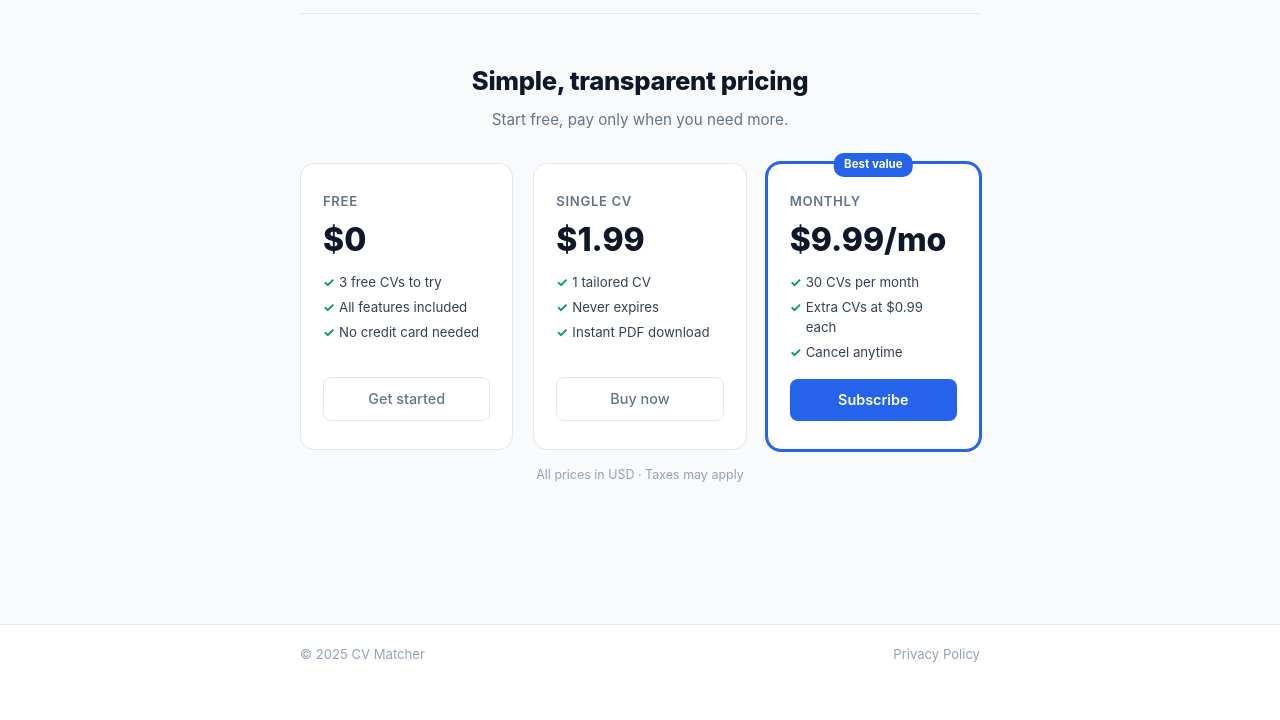
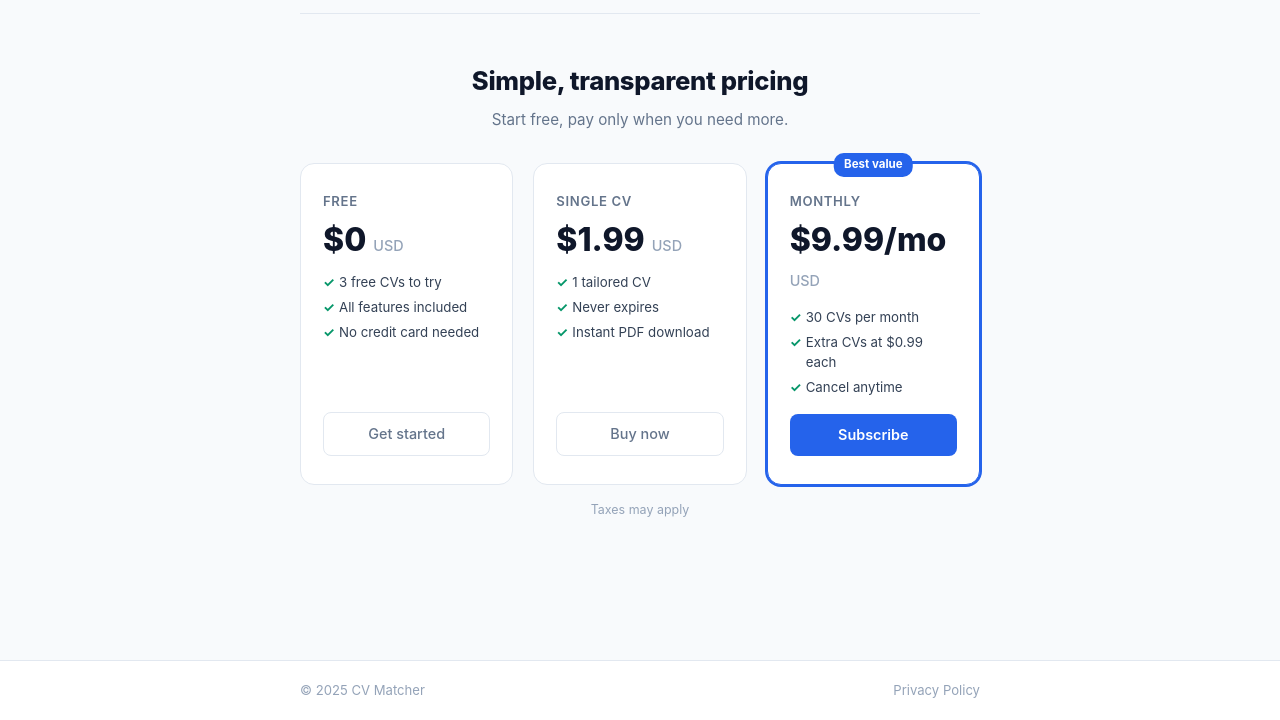
Before and after one commit to edreirobles/claude, a FastAPI app: page / in a window 1280 px wide. Shown: the part 1119-1839 px from the top of the page. Before the commit the page ends 1781 px from the top, so only its background shows below. Run offline with FastAPI, Linux system fonts and the light colour scheme; some libraries are stand-ins or nearby versions.

Commit message:
fix: mostrar USD en cada cajita de pricing
https://claude.ai/code/session_013LS4eFr35FMP8NhdbwKEgo

```diff
--- a/cv-matcher/templates/index.html
+++ b/cv-matcher/templates/index.html
@@ -177,7 +177,7 @@
           <!-- Free -->
           <div class="pricing-card-home">
             <div class="pricing-label" data-i18n="plan_free_label"></div>
-            <div class="pricing-amount-home">$0</div>
+            <div class="pricing-amount-home">$0 <span style="font-size:0.9rem;font-weight:500;color:var(--text-faint)">USD</span></div>
             <ul class="pricing-features">
               <li id="free-f1"></li>
               <li data-i18n="plan_free_f2"></li>
@@ -188,7 +188,7 @@
           <!-- Single -->
           <div class="pricing-card-home">
             <div class="pricing-label" data-i18n="plan_single_label"></div>
-            <div class="pricing-amount-home">{{ price_single_display }}</div>
+            <div class="pricing-amount-home">{{ price_single_display }} <span style="font-size:0.9rem;font-weight:500;color:var(--text-faint)">USD</span></div>
             <ul class="pricing-features">
               <li data-i18n="plan_single_f1"></li>
               <li data-i18n="plan_single_f2"></li>
@@ -200,7 +200,7 @@
           <div class="pricing-card-home featured">
             <div class="pricing-badge" data-i18n="plan_monthly_badge"></div>
             <div class="pricing-label" data-i18n="plan_monthly_label"></div>
-            <div class="pricing-amount-home">{{ price_monthly_display }}</div>
+            <div class="pricing-amount-home">{{ price_monthly_display }} <span style="font-size:0.9rem;font-weight:500;color:var(--text-faint)">USD</span></div>
             <ul class="pricing-features">
               <li data-i18n="plan_monthly_f1"></li>
               <li data-i18n="plan_monthly_f2"></li>
@@ -209,7 +209,7 @@
             <a href="/login" class="btn-primary" style="width:100%;justify-content:center;text-align:center" data-i18n="plan_monthly_btn"></a>
           </div>
         </div>
-        <p style="text-align:center;font-size:0.78rem;color:var(--text-faint);margin-top:16px">All prices in USD · Taxes may apply</p>
+        <p style="text-align:center;font-size:0.78rem;color:var(--text-faint);margin-top:16px">Taxes may apply</p>
       </div>
       {% endif %}
     </div>
```
